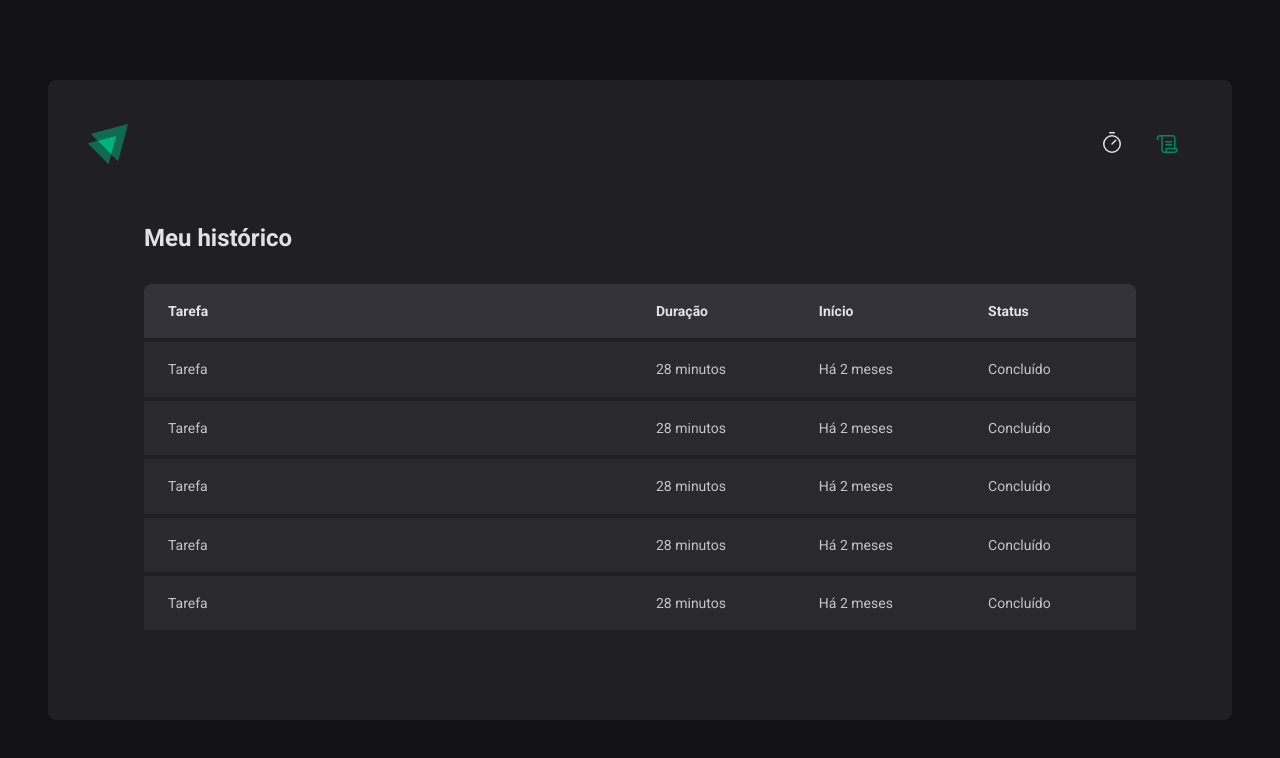
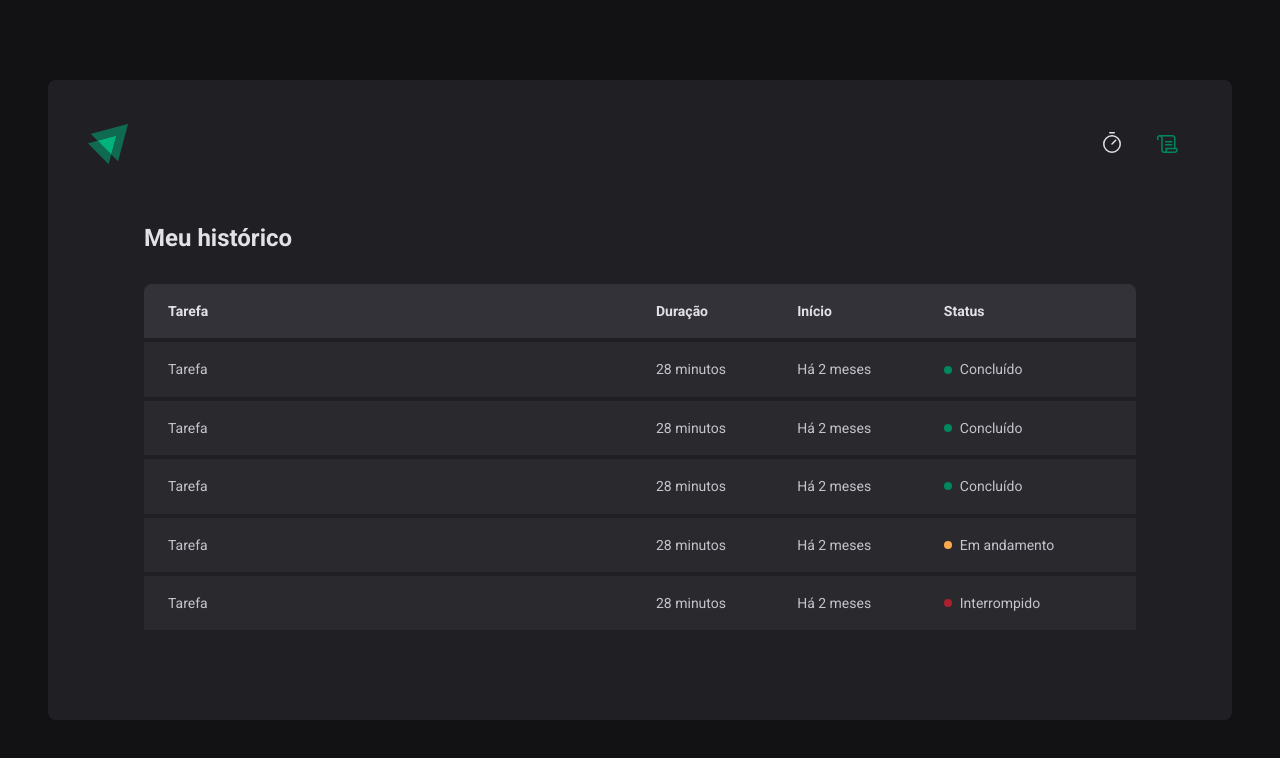
Before and after one commit to alexandronrossi/02-ignite-timer, a React (Vite) app: page /history in a window 1280 px wide. Shown: the top 758 px of the page. Built offline with nearby package versions, Linux system fonts and the light colour scheme.

Commit message:
Aula: Componente de status

```diff
--- a/src/pages/History/index.tsx
+++ b/src/pages/History/index.tsx
@@ -1,4 +1,4 @@
-import { HistoryContainer, HistoryList } from './styles'
+import { HistoryContainer, HistoryList, Status } from './styles'
 
 export function History() {
 	return (
@@ -21,35 +21,45 @@
 							<td>Tarefa</td>
 							<td>28 minutos</td>
 							<td>Há 2 meses</td>
-							<td>Concluído</td>
+							<td>
+								<Status statusColor="green">Concluído</Status>
+							</td>
 						</tr>
 
 						<tr>
 							<td>Tarefa</td>
 							<td>28 minutos</td>
 							<td>Há 2 meses</td>
-							<td>Concluído</td>
+							<td>
+								<Status statusColor="green">Concluído</Status>
+							</td>
 						</tr>
 
 						<tr>
 							<td>Tarefa</td>
 							<td>28 minutos</td>
 							<td>Há 2 meses</td>
-							<td>Concluído</td>
+							<td>
+								<Status statusColor="green">Concluído</Status>
+							</td>
 						</tr>
 
 						<tr>
 							<td>Tarefa</td>
 							<td>28 minutos</td>
 							<td>Há 2 meses</td>
-							<td>Concluído</td>
+							<td>
+								<Status statusColor="yellow">Em andamento</Status>
+							</td>
 						</tr>
 
 						<tr>
 							<td>Tarefa</td>
 							<td>28 minutos</td>
 							<td>Há 2 meses</td>
-							<td>Concluído</td>
+							<td>
+								<Status statusColor="red">Interrompido</Status>
+							</td>
 						</tr>
 					</tbody>
 				</table>
--- a/src/pages/History/styles.ts
+++ b/src/pages/History/styles.ts
@@ -51,3 +51,27 @@
 		}
 	}
 `
+
+const STATUS_COLORS = {
+	yellow: 'yellow-500',
+	red: 'red-500',
+	green: 'green-500',
+} as const
+
+interface StatusProps {
+	statusColor: keyof typeof STATUS_COLORS
+}
+
+export const Status = styled.span<StatusProps>`
+	display: flex;
+	align-items: center;
+	gap: 0.5rem;
+
+	&::before {
+		content: '';
+		width: 0.5rem;
+		height: 0.5rem;
+		border-radius: 50%;
+		background: ${(props) => props.theme[STATUS_COLORS[props.statusColor]]};
+	}
+`
```
